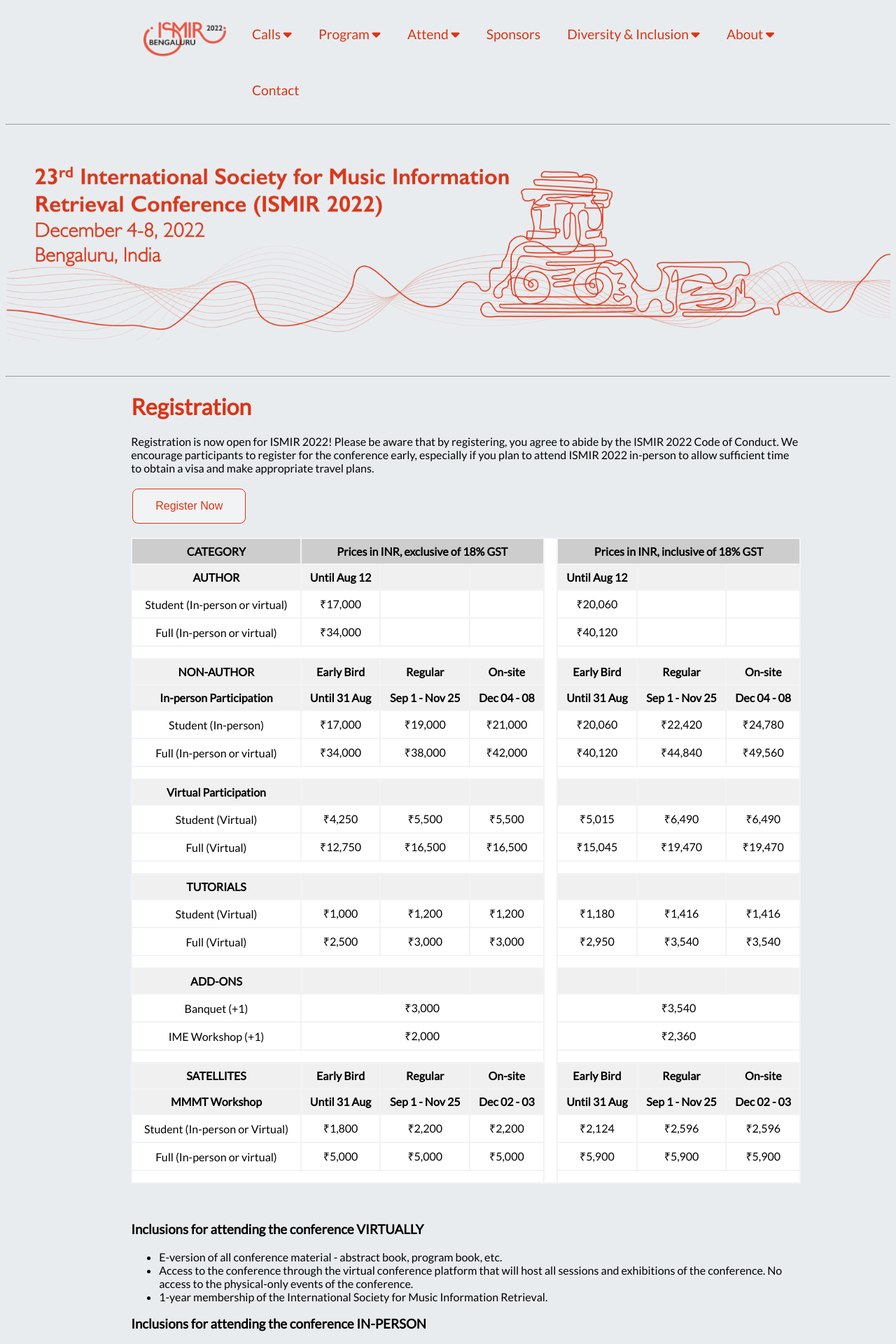
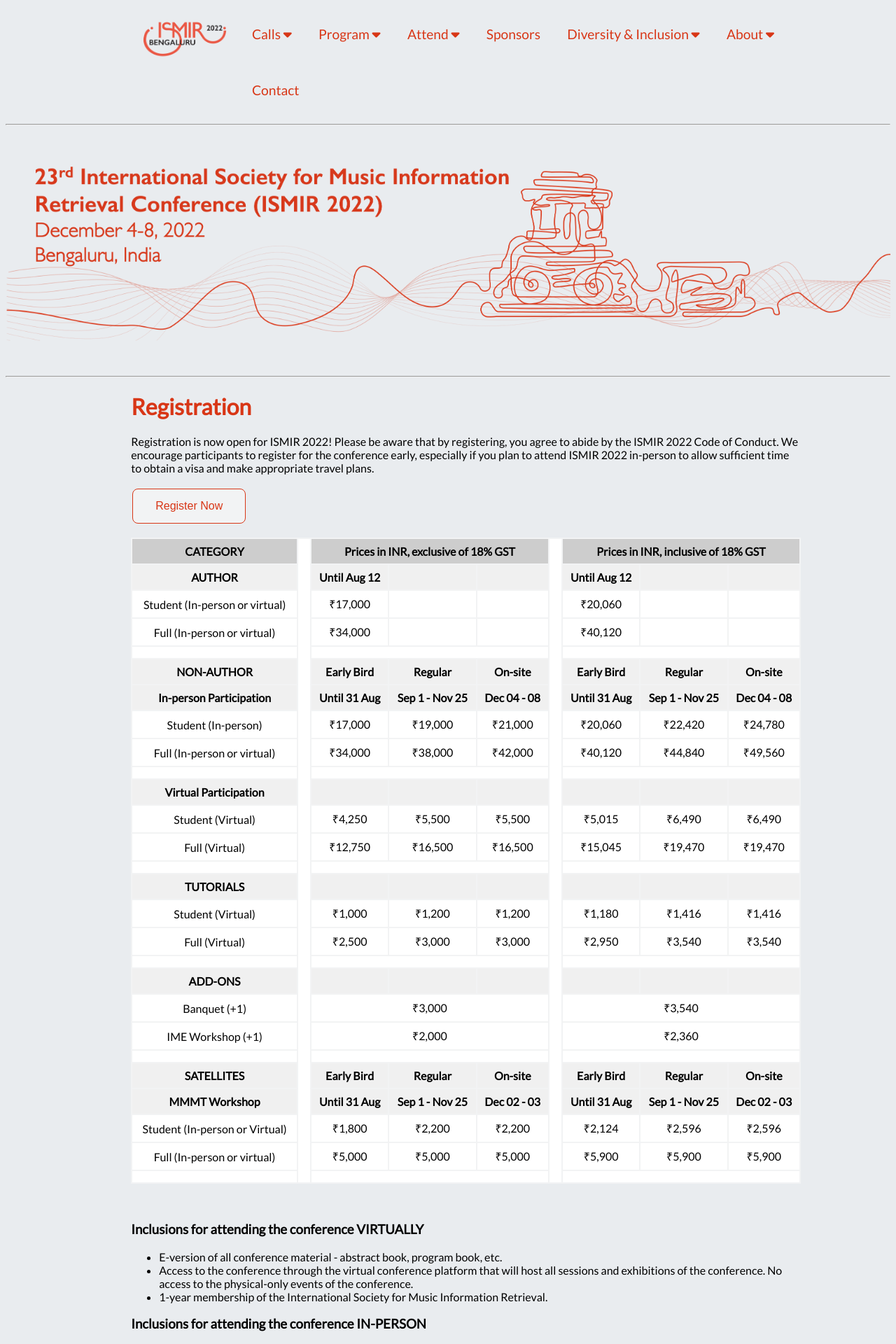
Before and after one commit to ismir2022/ismir2022.github.io, a Jekyll site: the page built from attend/registration_staging.md, in a window 1280 px wide. Shown: the top 1920 px of the page at 70% size. Built offline with Jekyll 4.4.1, drawn with Linux system fonts in a browser that asks for light colours; nearby versions of some CDN libraries.

Commit message:
added another vertical bar to the reg staging page

```diff
--- a/attend/registration_staging.md
+++ b/attend/registration_staging.md
@@ -13,6 +13,7 @@
 <table class="reg">
   <tr class="reg">
     <th class="reg1">CATEGORY</th>
+    <td class="reg" rowspan="27"></td>
     <th class="reg1" colspan="3">Prices in INR, exclusive of 18% GST</th>
     <td class="reg" rowspan="27"></td>
     <th class="reg1" colspan="3">Prices in INR, inclusive of 18% GST</th>
@@ -45,7 +46,7 @@
     <td class="reg"></td>
   </tr>
   <tr>
-  	<td class="reg" colspan="8"> </td>
+  	<td class="reg" colspan="9"> </td>
   </tr>
   <tr class="reg">
   	<th class="reg">NON-AUTHOR</th>
@@ -84,7 +85,7 @@
     <td class="reg">&#8377;49,560</td>
   </tr>
   <tr>
-  	<td class="reg" colspan="8"> </td>
+  	<td class="reg" colspan="9"> </td>
   </tr>
   <tr class="reg">
   	<th class="reg">Virtual Participation</th>
@@ -114,7 +115,7 @@
     <td class="reg">&#8377;19,470</td>
   </tr>
   <tr>
-  	<td class="reg" colspan="8"> </td>
+  	<td class="reg" colspan="9"> </td>
   </tr>
   <tr class="reg">
   	<th class="reg">TUTORIALS</th>
@@ -144,7 +145,7 @@
     <td class="reg">&#8377;3,540</td>
   </tr>
   <tr>
-  	<td class="reg" colspan="8"> </td>
+  	<td class="reg" colspan="9"> </td>
   </tr>
   <tr class="reg">
   	<th class="reg">ADD-ONS</th>
@@ -166,7 +167,7 @@
     <td class="reg" colspan="3">&#8377;2,360</td>
   </tr>
   <tr>
-  	<td class="reg" colspan="8"> </td>
+  	<td class="reg" colspan="9"> </td>
   </tr>
   <tr class="reg">
   	<th class="reg">SATELLITES</th>
@@ -205,7 +206,7 @@
     <td class="reg">&#8377;5,900</td>
   </tr>
   <tr>
-  	<td class="reg" colspan="8"> </td>
+  	<td class="reg" colspan="9"> </td>
   </tr>
 </table>
 
```
